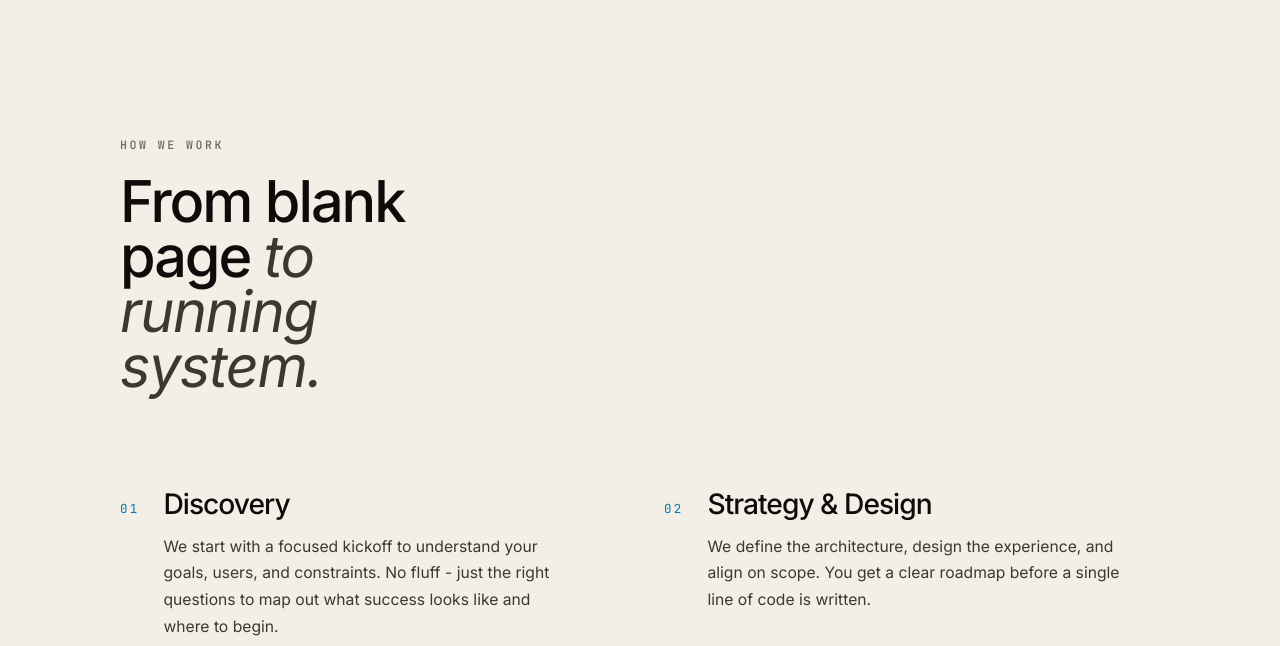
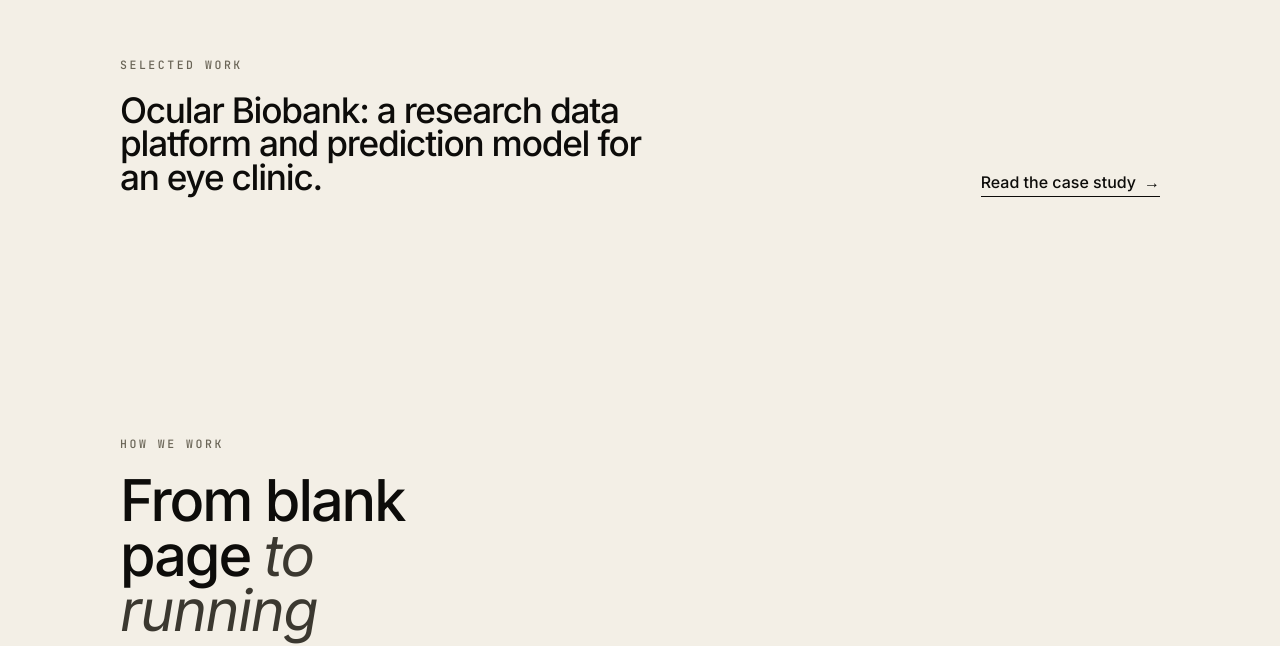
Before and after one commit to ngajski/okultis-web, a React (Vite) app: page / in a window 1280 px wide. Shown: the part 3458-4104 px from the top of the page. Built offline with nearby package versions, Linux system fonts and the light colour scheme; no server answers.

Commit message:
Add selected work teaser and footer link

```diff
--- a/src/components/layout/Footer.tsx
+++ b/src/components/layout/Footer.tsx
@@ -24,6 +24,7 @@ export default function Footer() {
               <li><a href="/#about" className="text-[0.95rem] text-text-soft hover:text-text transition-colors">Studio</a></li>
               <li><a href="/#services" className="text-[0.95rem] text-text-soft hover:text-text transition-colors">Practice</a></li>
               <li><a href="/#clients" className="text-[0.95rem] text-text-soft hover:text-text transition-colors">Clients</a></li>
+              <li><Link to="/work/ocular-biobank" className="text-[0.95rem] text-text-soft hover:text-text transition-colors">Work</Link></li>
               <li><Link to="/careers" className="text-[0.95rem] text-text-soft hover:text-text transition-colors">Careers</Link></li>
               <li><Link to="/contact" className="text-[0.95rem] text-text-soft hover:text-text transition-colors">Contact</Link></li>
             </ul>
--- /dev/null
+++ b/src/components/sections/SelectedWorkSection.tsx
@@ -0,0 +1,34 @@
+import { Link } from 'react-router-dom'
+import { useScrollFadeIn } from '@/hooks/useScrollFadeIn'
+import { ocularBiobank } from '@/data/caseStudies'
+
+export default function SelectedWorkSection() {
+  const { ref, isVisible } = useScrollFadeIn()
+  const { teaser, path } = ocularBiobank
+
+  return (
+    <section id="work" className="relative py-16 md:py-20">
+      <div className="w-full max-w-[1120px] mx-auto px-6 md:px-10">
+        <div
+          ref={ref as React.RefObject<HTMLDivElement>}
+          className={`transition-all duration-700 ease-[cubic-bezier(0.22,1,0.36,1)] ${
+            isVisible
+              ? 'opacity-100 blur-0 translate-y-0'
+              : 'opacity-0 blur-[4px] translate-y-4'
+          }`}
+        >
+          <p className="eyebrow mb-5">{teaser.eyebrow}</p>
+          <div className="grid md:grid-cols-[1fr_auto] gap-8 items-end">
+            <h2 className="display text-[clamp(1.6rem,3vw,2.2rem)] leading-[1.15] max-w-[560px] text-text">
+              {teaser.title}
+            </h2>
+            <Link to={path} className="ink-link text-text">
+              <span>{teaser.linkLabel}</span>
+              <span aria-hidden>→</span>
+            </Link>
+          </div>
+        </div>
+      </div>
+    </section>
+  )
+}
--- a/src/pages/HomePage.tsx
+++ b/src/pages/HomePage.tsx
@@ -2,6 +2,7 @@ import { Helmet } from "react-helmet-async";
 import HeroSection from "@/components/sections/HeroSection";
 import AboutSection from "@/components/sections/AboutSection";
 import ServicesSection from "@/components/sections/ServicesSection";
+import SelectedWorkSection from "@/components/sections/SelectedWorkSection";
 import ProcessSection from "@/components/sections/ProcessSection";
 import EngagementsSection from "@/components/sections/EngagementsSection";
 import ClientsSection from "@/components/sections/ClientsSection";
@@ -135,6 +136,7 @@ export default function HomePage() {
       <ClientsSection />
       <AboutSection />
       <ServicesSection />
+      <SelectedWorkSection />
       <ProcessSection />
       <EngagementsSection />
       <ContactFormSection />
```
Also changed, not shown: 1 other file (tests, documents, lock files or other folders).
